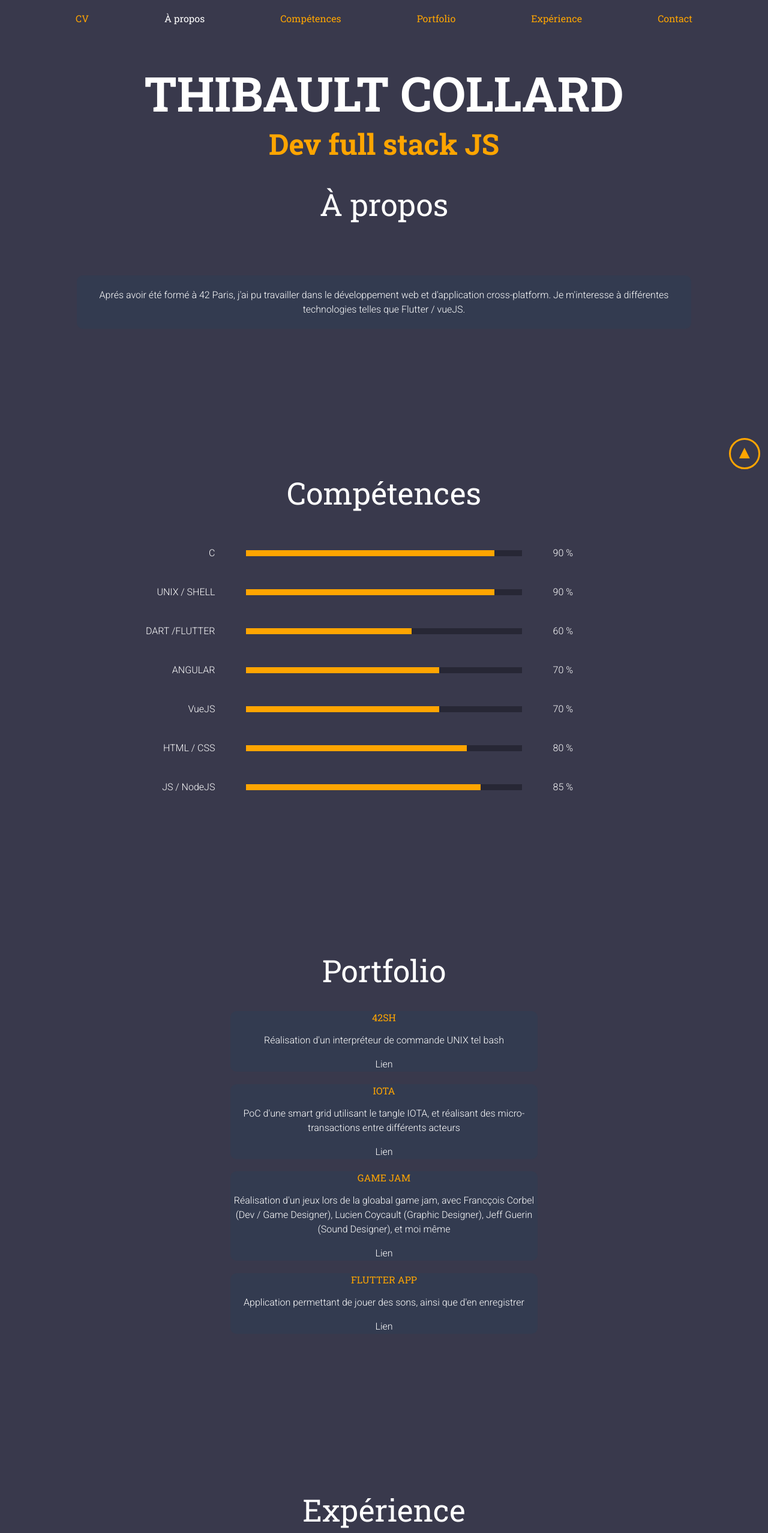
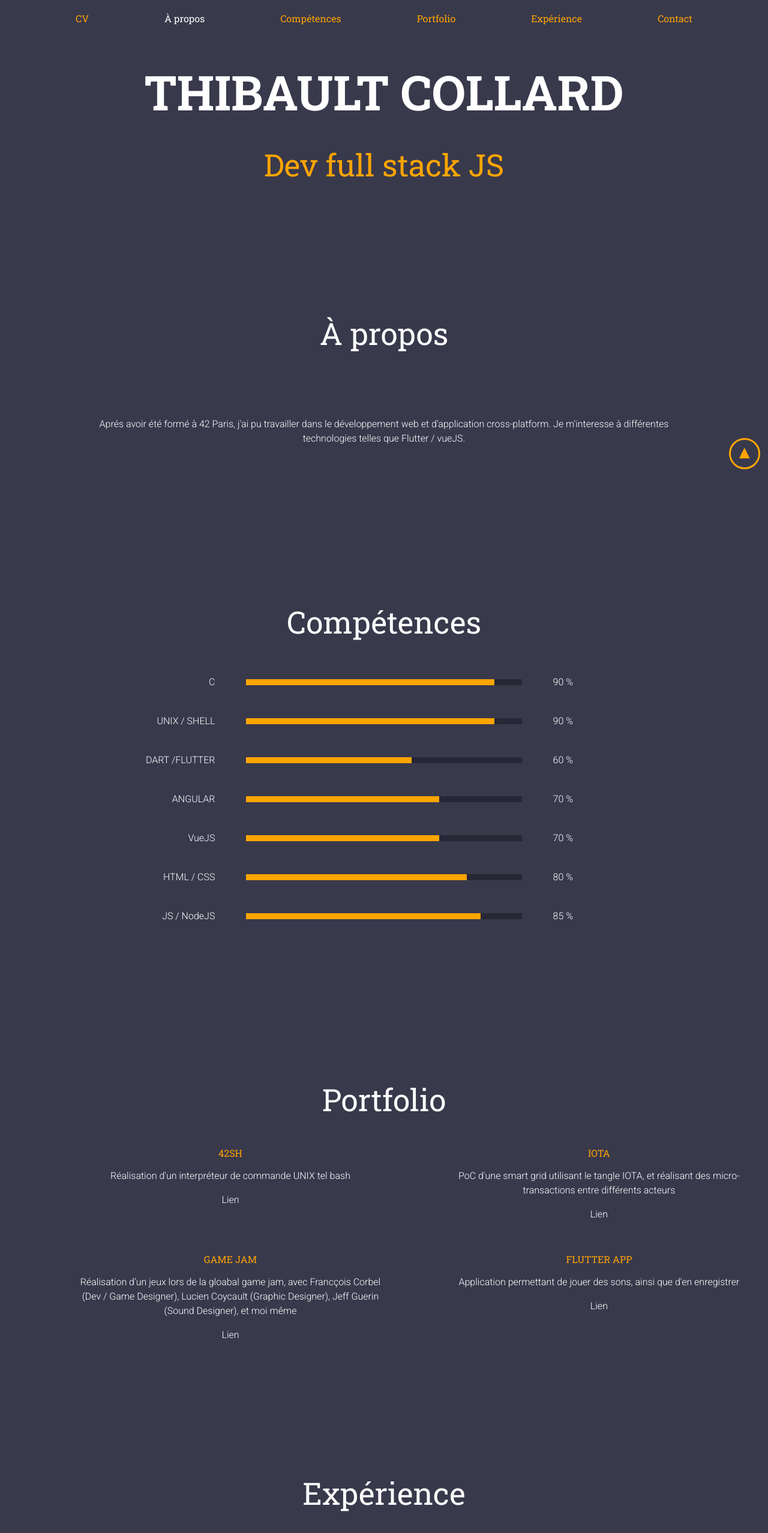
Before and after one commit to tcollard/website, a Vue app in the folder my-website/: page / in a window 1280 px wide. Shown: the top 2555 px of the page at 60% size. Built offline with nearby package versions, Linux system fonts and the light colour scheme.

Commit message:
feat: 🎸 (src) Add Title fixe on scroll & change portfolio

```diff
--- a/my-website/src/App.vue
+++ b/my-website/src/App.vue
@@ -2,6 +2,7 @@
   <div id="app">
     <a v-scroll-to="'#navbar'" class="floatingBtn"></a>
     <NavBar id="navbar" :visibleId="this.selectedId" :allEl="this.allId"></NavBar>
+    <JobTitle id="jobTitle"></JobTitle>
     <Description id="description"></Description>
     <Skills id="skills"></Skills>
     <PortfolioResume id="portfolio"></PortfolioResume>
@@ -17,6 +18,7 @@ import Skills from './components/Skills.vue'
 import PortfolioResume from './components/PortfolioResume.vue'
 import Contact from './components/Contact.vue'
 import Experience from './components/Experience.vue'
+import JobTitle from './components/JobTitle.vue'
 
 export default {
   name: 'app',
@@ -27,6 +29,7 @@ export default {
     PortfolioResume,
     Contact,
     Experience,
+    JobTitle,
   },
   data() {
     return {
@@ -46,6 +49,16 @@ export default {
         const viewport = {
           top: scroll,
             bottom: scroll + window.innerHeight,
+        }
+      let elJobTitle = document.getElementById('jobTitle');
+      if (scroll >= 100) {
+        elJobTitle.style.opacity = 0.15;
+        document.getElementsByClassName('post')[0].style.display = 'none';
+      } else {
+        if (document.getElementsByClassName('post')[0].style.display === 'none') {
+          document.getElementsByClassName('post')[0].style.display = '';
+        }
+        elJobTitle.style.opacity = 1 - scroll / 100 + 0.15;
       }
 
       for (let index = 0; index < this.allId.length; index++) {
@@ -87,6 +100,10 @@ body {
   margin: 0;
   background-color: #39394C;
   color: white;
+}
+
+.fixe {
+  display: block;
 }
 
 .floatingBtn {
--- a/my-website/src/components/Contact.vue
+++ b/my-website/src/components/Contact.vue
@@ -29,6 +29,7 @@ export default {
         align-items: center;
         text-align: center;
         padding: 8% 10% 8% 10%;
+        margin-bottom: 5%;
     }
 
     .contactContainer {
--- a/my-website/src/components/Description.vue
+++ b/my-website/src/components/Description.vue
@@ -1,15 +1,12 @@
 <template>
     <div class="description">
         <div class="title">
-            <span class="name">THIBAULT COLLARD</span>
-            <span class="post">Dev full stack JS</span>
             <h1>À propos</h1>
         </div>
         <div class="descriptionContent text">
             <span class="text">
                 {{description}}
             </span>
-            <!-- <span>Link download CV</span> -->
         </div>
     </div>
 </template>
@@ -30,6 +27,7 @@ export default {
     display: flex;
     flex-direction: column;
     padding: 8% 10% 8% 10%;
+    margin-top: 30%;
 }
 
 .title {
@@ -46,20 +44,8 @@ export default {
   align-content: center;
   padding: 2%;
   border-radius: 10px;
-  background-color: rgb(51, 59, 80);
+  /* background-color: rgb(51, 59, 80); */
   text-align: center;
 }
 
-.name {
-    font-family: 'Roboto Slab';
-    font-size: 5em;
-    font-weight: bold;
-}
-
-.post {
-    font-family: 'Roboto Slab';
-    font-size: 3em;
-    font-weight: bold;
-    color: orange;
-}
 </style>
--- /dev/null
+++ b/my-website/src/components/JobTitle.vue
@@ -0,0 +1,41 @@
+<template>
+    <div class="title">
+        <span class="name">THIBAULT COLLARD</span>
+        <h1 class="post">Dev full stack JS</h1>
+    </div>
+</template>
+
+<script>
+export default {
+    name: 'JobTitle',
+}
+</script>
+
+<style scoped>
+
+.title {
+    position: fixed;
+    margin-top: 100px;
+    text-align: center;
+    width: 100%;
+}
+
+.name {
+    font-family: 'Roboto Slab';
+    font-size: 5em;
+    font-weight: bold;
+    color: white;
+    /* background: linear-gradient(white 0%, transparent 100%); */
+	/* -webkit-background-clip: text;
+	-webkit-text-fill-color: transparent; */
+    z-index: -1;
+}
+
+.post {
+    /* font-family: 'Roboto Slab';
+    font-size: 3em;
+    font-weight: bold; */
+    color: orange;
+}
+
+</style>
--- a/my-website/src/components/PortfolioResume.vue
+++ b/my-website/src/components/PortfolioResume.vue
@@ -58,22 +58,29 @@ export default {
 }
 
 .container {
-    display: flex;
+    display: grid;
+    grid-template-columns: 50% 50%;
+    justify-items: center;
+    grid-gap: 10% 10%;
+    /* display: flex;
     flex-direction: column;
     justify-content: space-evenly;
     width: 100%;
     height: 100%;
-    align-items: center;
+    align-items: center; */
 }
 
 .project {
-    width: 50%;
+    width: 100%;
+    text-align: center;
+    padding: 2%;
+    /* width: 50%;
     height: 100%;
     display: flex;
     flex-direction: column;
     margin-bottom: 2%;
     border-radius: 10px;
-    background-color: rgb(51, 59, 80);
+    background-color: rgb(51, 59, 80); */
 }
 
 .title {
--- a/my-website/src/components/ProgressBar.vue
+++ b/my-website/src/components/ProgressBar.vue
@@ -43,7 +43,7 @@ export default {
             let elBar = document.getElementById(this.skill.name + '-bar');
             let elBack = document.getElementById(this.skill.name + '-back');
             let elContent = document.getElementById(this.skill.name + '-content');
-            const scroll = window.scrollY || window.pageYOffset
+            const scroll = window.scrollY || window.pageYOffset;
             const viewport = {
                 top: scroll,
                 bottom: scroll + window.innerHeight,
```
Lines whose indentation alone changed are shown as unchanged.
